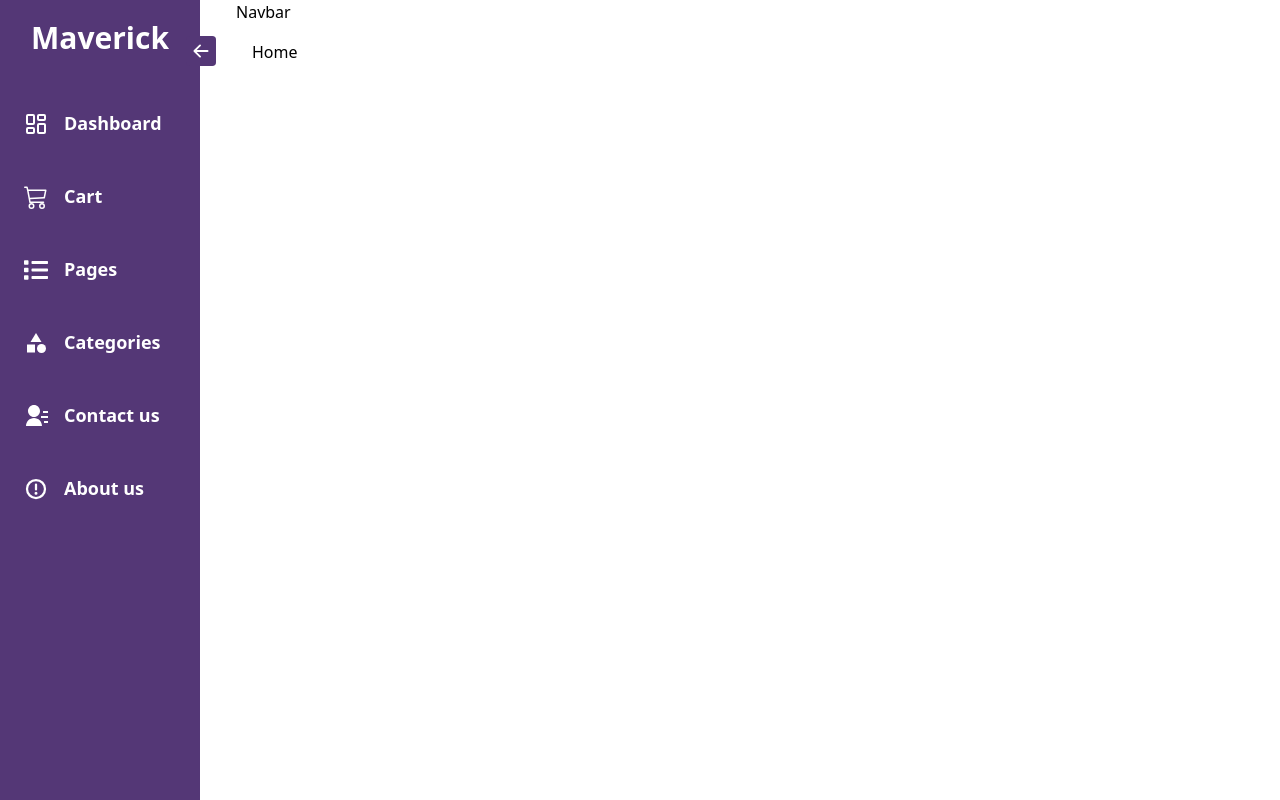
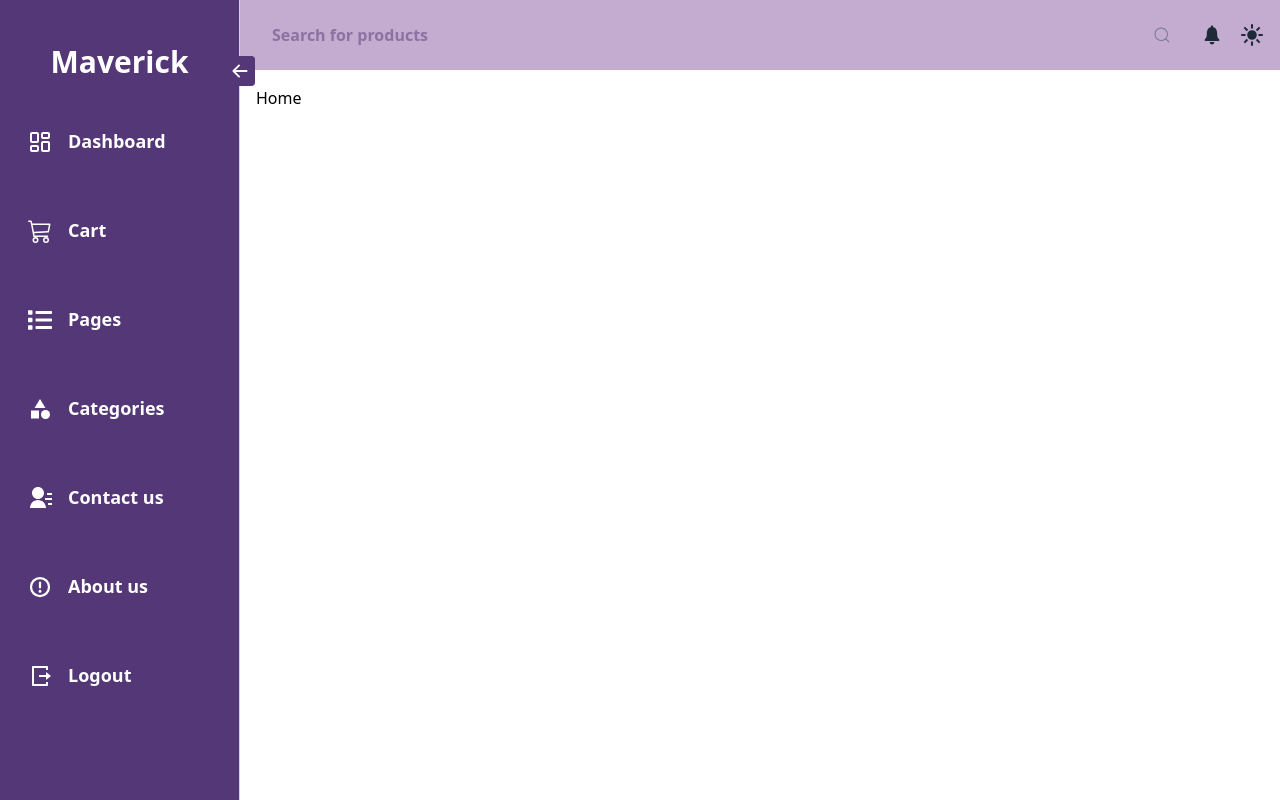
Before and after one commit to Quwambinuyo/Maverick-store, a React (Vite) app: page / in a window 1280 px wide. Built offline with nearby package versions, Linux system fonts and the light colour scheme.

Commit message:
made some changes to the sidebar and prevent scolling behaviour for both the side and the rest of the content at the same time

```diff
--- a/src/components/Layout.tsx
+++ b/src/components/Layout.tsx
@@ -1,11 +1,12 @@
-import { Sidebar, Navbar } from "../components";
+import Sidebar from "./Sidebar";
+import Navbar from "./Navbar";
 import { Outlet } from "react-router-dom";
 
 const Layout = () => {
   return (
     <div className="flex h-screen">
       <Sidebar />
-      <div className="flex-1  px-9  flex flex-col">
+      <div className="flex flex-col flex-1">
         <Navbar />
         <main className="flex-1 overflow-y-auto p-4">
           <Outlet />
--- a/src/components/Navbar.tsx
+++ b/src/components/Navbar.tsx
@@ -1,5 +1,33 @@
+import CustomInput from "../utils/CustomInput";
+import { CiSearch } from "react-icons/ci";
+import { IoIosNotifications } from "react-icons/io";
+import { IoSunnySharp } from "react-icons/io5";
+import CustomBtn from "../utils/CustomBtn";
+
 const Navbar = () => {
-  return <div>Navbar</div>;
+  return (
+    <nav className="flex items-center justify-between w-full h-[70px]  bg-secondary-color px-4 py-2">
+      <div className="flex items-center justify-between w-full">
+        <CustomInput
+          type="search"
+          placeholder="Search for products"
+          className="max-w-md w-full text-primary-color font-semibold"
+        >
+          <CustomBtn className="flex item-center">
+            <CiSearch className="text-xl " />
+          </CustomBtn>
+        </CustomInput>
+
+        <div className="ml-4 text-2xl text-gray-800">
+          <IoIosNotifications />
+        </div>
+
+        <div className="ml-4 text-2xl text-gray-800">
+          <IoSunnySharp />
+        </div>
+      </div>
+    </nav>
+  );
 };
 
 export default Navbar;
--- a/src/components/Sidebar.tsx
+++ b/src/components/Sidebar.tsx
@@ -1,6 +1,5 @@
-import { Link, NavLink, Outlet } from "react-router-dom";
-import { BsArrowRightSquareFill } from "react-icons/bs";
-import { BsArrowLeftSquareFill } from "react-icons/bs";
+import { Link, NavLink } from "react-router-dom";
+import { BsArrowRightSquareFill, BsArrowLeftSquareFill } from "react-icons/bs";
 import { SidebarLinks } from "../utils/SidebarLinks";
 import { useSidebarStore } from "../features/store";
 import { useEffect } from "react";
@@ -25,32 +24,38 @@ const Sidebar = () => {
   }, []);
 
   return (
-    <>
-      <aside className="h-screen">
+    <aside className="h-screen flex-shrink-0">
       <div
         className={`bg-primary-color ${
-            isOpen ? "w-50" : "w-20"
-          }  pt-5 relative h-full flex flex-col items-center gap-y-3.5 transition-all duration-200 ease-in-out`}
+          isOpen ? "w-60" : "w-20"
+        } relative h-full flex flex-col border-r border-gray-300 items-center transition-all duration-200 ease-in-out`}
       >
         <h2>
           <Link
             to="/"
-              className={`  ${
+            className={`${
               isOpen ? "text-3xl" : "text-2xl"
-              } block font font-bold mb-6   text-white`}
+            } block font-bold mb-6 pt-11 text-white`}
           >
             {isOpen ? "Maverick" : "Mav"}
           </Link>
         </h2>
-          {SidebarLinks.map((link) => {
-            const { icon, name, id, path } = link;
-            return (
+
+        <div className="custom-scrollbar w-full flex-1 overflow-y-auto px-1">
+          <div className="flex flex-col gap-y-3.5 pb-10">
+            {SidebarLinks.map(({ icon, name, id, path }) => (
               <NavLink
                 key={id}
                 to={path}
-                className={`flex items-center py-4 px-3 text-white w-full hover:bg-secondary-color hover:text-primary-color transition-all duration-200 ${
+                className={({ isActive }) =>
+                  `flex items-center py-6 px-3 w-full transition-all duration-200 ${
                     isOpen ? "justify-start pl-6 gap-4" : "justify-center"
-                }`}
+                  } ${
+                    isActive
+                      ? "bg-white text-primary-color font-semibold"
+                      : "text-white hover:bg-secondary-color hover:text-primary-color"
+                  }`
+                }
               >
                 <span className="text-2xl">{icon}</span>
                 {isOpen && (
@@ -59,12 +64,13 @@ const Sidebar = () => {
                   </span>
                 )}
               </NavLink>
-            );
-          })}
+            ))}
+          </div>
+        </div>
 
         <CustomBtn
           onClick={toggleSidebar}
-            className="absolute top-9 -right-4 z-10 cursor-pointer bg-white rounded-full"
+          className="absolute top-14 -right-4 z-10 cursor-pointer bg-white rounded-full"
         >
           {isOpen ? (
             <BsArrowLeftSquareFill className="text-3xl text-[#543776]" />
@@ -74,7 +80,6 @@ const Sidebar = () => {
         </CustomBtn>
       </div>
     </aside>
-    </>
   );
 };
 
--- a/src/index.css
+++ b/src/index.css
@@ -15,3 +15,16 @@
 	--color-error-500: #d42620;
 	--color-success-500: #0f973d; */
 }
+
+.custom-scrollbar::-webkit-scrollbar {
+  width: 4px; /* very thin */
+}
+
+.custom-scrollbar::-webkit-scrollbar-thumb {
+  background-color: rgba(0, 0, 0, 0.2); /* faded gray */
+  border-radius: 10px;
+}
+
+.custom-scrollbar::-webkit-scrollbar-track {
+  background: transparent;
+}
--- a/src/pages/Dashboard.tsx
+++ b/src/pages/Dashboard.tsx
@@ -1,5 +1,5 @@
 const Dashboard = () => {
-  return <div className="w-screen bg-primary-color">Dashboard</div>;
+  return <div className="">Dashboard</div>;
 };
 
 export default Dashboard;
--- a/src/types/types.ts
+++ b/src/types/types.ts
@@ -10,3 +10,9 @@ export interface CustomButtonProps {
   type?: "button" | "submit" | "reset";
   children?: React.ReactNode;
 }
+
+export interface InputProps
+  extends React.InputHTMLAttributes<HTMLInputElement> {
+  className?: string;
+  children?: React.ReactNode;
+}
--- /dev/null
+++ b/src/utils/CustomInput.tsx
@@ -0,0 +1,28 @@
+import React from "react";
+import { type InputProps } from "../types/types";
+
+const CustomInput: React.FC<InputProps> = ({
+  type = "text",
+  placeholder,
+  className = "",
+  children,
+  ...rest
+}) => {
+  return (
+    <div className="relative w-full">
+      <input
+        type={type}
+        placeholder={placeholder}
+        className={`border px-4 pr-10 py-2 rounded-md focus:outline-none border-none w-full sm:w-96 md:w-[500px] ${className}`}
+        {...rest}
+      />
+      {children && (
+        <div className="absolute right-3 top-1/2 -translate-y-1/2 text-gray-500 pointer-events-none">
+          {children}
+        </div>
+      )}
+    </div>
+  );
+};
+
+export default CustomInput;
--- a/src/utils/SidebarLinks.tsx
+++ b/src/utils/SidebarLinks.tsx
@@ -4,6 +4,7 @@ import { FaList } from "react-icons/fa";
 import { MdCategory } from "react-icons/md";
 import { RiContactsFill } from "react-icons/ri";
 import { PiWarningCircleBold } from "react-icons/pi";
+import { RiLogoutBoxRLine } from "react-icons/ri";
 
 export const SidebarLinks = [
   {
@@ -42,4 +43,10 @@ export const SidebarLinks = [
     icon: <PiWarningCircleBold />,
     path: "/about",
   },
+  {
+    id: 7,
+    name: "Logout",
+    icon: <RiLogoutBoxRLine />,
+    path: "/register",
+  },
 ];
```
Lines whose indentation alone changed are shown as unchanged.
